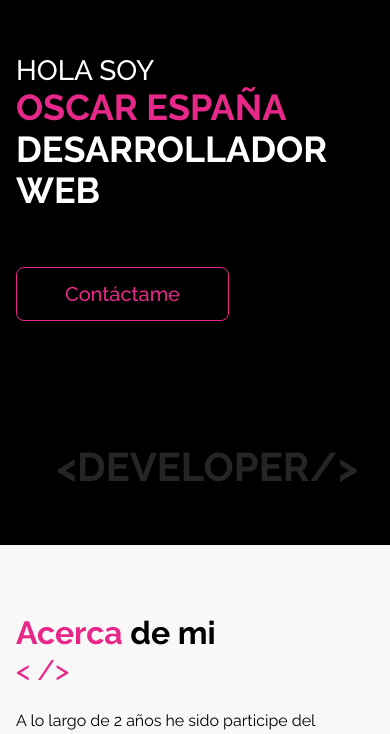
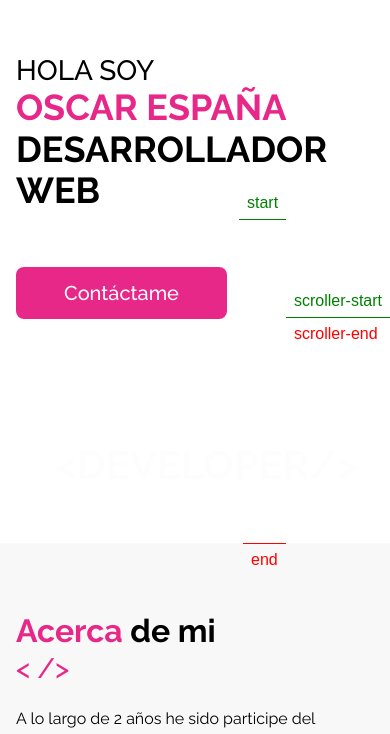
Before and after one commit to Oscar-Espana/Oscar-Espana-Website, a Next.js app: page / in a window 390 px wide. Shown: the part 105-839 px from the top of the page. Built offline with nearby package versions, Linux system fonts and the light colour scheme; what tailwindcss-writing-mode would draw is missing.

Commit message:
Add a animation in the text of hero

```diff
--- a/components/Hero/index.js
+++ b/components/Hero/index.js
@@ -1,25 +1,83 @@
-import React from "react";
+import React, { useRef, useEffect } from "react";
+import gsap from "gsap";
+import { ScrollTrigger } from "gsap/dist/ScrollTrigger";
 
 const Hero = () => {
+  gsap.registerPlugin(ScrollTrigger);
+  const heroSection = useRef(null);
+  const developerRef = useRef(null);
+
+  useEffect(() => {
+    // const element = developerRef.current;
+    // gsap.to(element, {
+    //   y: 500,
+    //   duration: 4,
+    //   ease: "inOut",
+    //   scrollTrigger: {
+    //     trigger: "#hero",
+    //     markers: true,
+    //     start: "top top",
+    //     end: "bottom center",
+    //     scrub: true,
+    //   },
+    // });
+
+    const hero = heroSection.current;
+    const heroTexts = gsap.utils.toArray(`#hero h1 span`);
+
+    heroTexts.forEach((text) => {
+      gsap.from(text, {
+        scrollTrigger: hero,
+        autoAlpha: 0,
+        y: 50,
+        duration: 1.25,
+        stagger: 0.25,
+        scrub: true,
+      });
+    });
+    console.log(heroTexts);
+    gsap.to(hero, {
+      className: "bg-white text-black",
+      duration: 4,
+      ease: "inOut",
+      scrollTrigger: {
+        trigger: "#hero",
+        markers: true,
+        start: "center center",
+        end: "bottom center",
+        scrub: true,
+      },
+    });
+  }, []);
+
   return (
-    <section className="bg-black text-white">
+    <section ref={heroSection} id="hero" className="bg-black text-white">
       <div className="container pt-40 pb-56 relative">
         <h1 className="flex flex-col uppercase">
-          <span className="text-[28px] leading-[1.15] md:text-[38px] lg:text-5xl font-medium">
+          <span
+            data-color="text-primary"
+            className="text-green text-[28px] leading-[1.15] md:text-[38px] lg:text-5xl font-medium"
+          >
             Hola soy
           </span>
-          <span className="text-primary text-4xl leading-[1.15] md:text-[54px] lg:text-7xl font-bold lg:py-2">
+          <span
+            data-color="text-gray"
+            className="text-primary text-4xl leading-[1.15] md:text-[54px] lg:text-7xl font-bold lg:py-2"
+          >
             Oscar España
           </span>
           <span className="text-4xl leading-[1.15] md:text-[54px] lg:text-7xl font-bold">
             Desarrollador Web
           </span>
         </h1>
-        <button className="mt-14 px-12 py-3 text-xl font-medium text-primary border border-primary rounded-lg cursor-pointer
-          hover:bg-primary hover:text-white ease-in-out duration-700">
+        <button
+          className="mt-14 px-12 py-3 text-xl font-medium bg-primary text-white rounded-lg cursor-pointer
+           transition hover:scale-[1.05] hover:after:border-t-white ease-in-out duration-500"
+        >
           Contáctame
         </button>
         <p
+          ref={developerRef}
           className="text-[40px] md:text-[54px] lg:text-7xl font-bold text-gray uppercase opacity-[15%]
           writing-mode-vertical absolute bottom-12 lg:bottom-10 right-8 lg:right-[80px]"
         >
--- a/package.json
+++ b/package.json
@@ -8,6 +8,7 @@
     "lint": "next lint"
   },
   "dependencies": {
+    "gsap": "^3.9.1",
     "next": "^12.1.0",
     "react": "17.0.2",
     "react-dom": "17.0.2",
```
Also changed, not shown: 1 other file (tests, documents, lock files or other folders).
